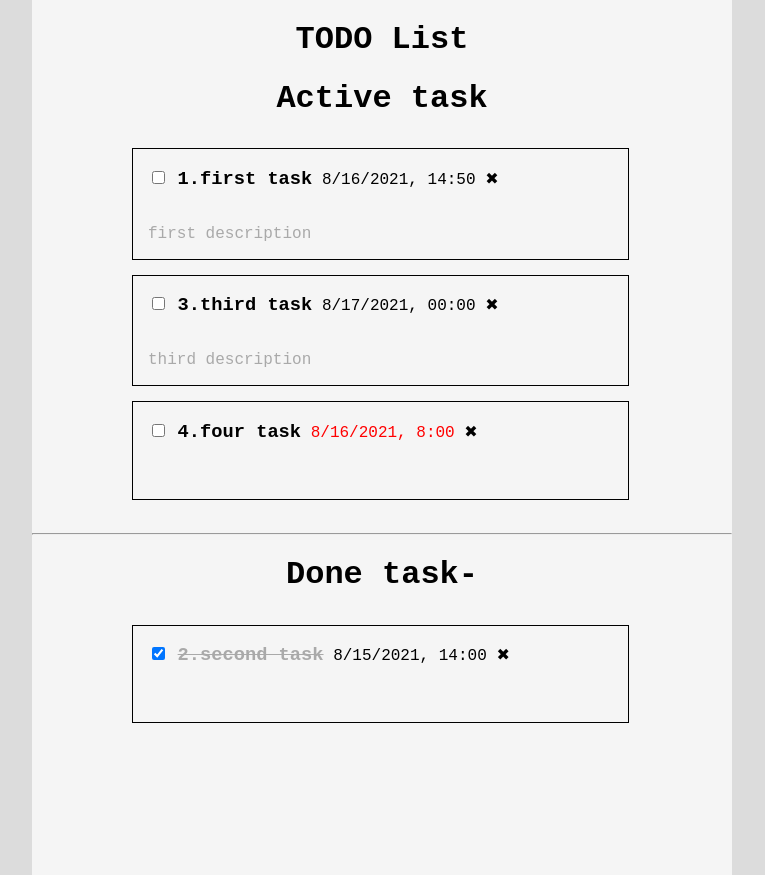
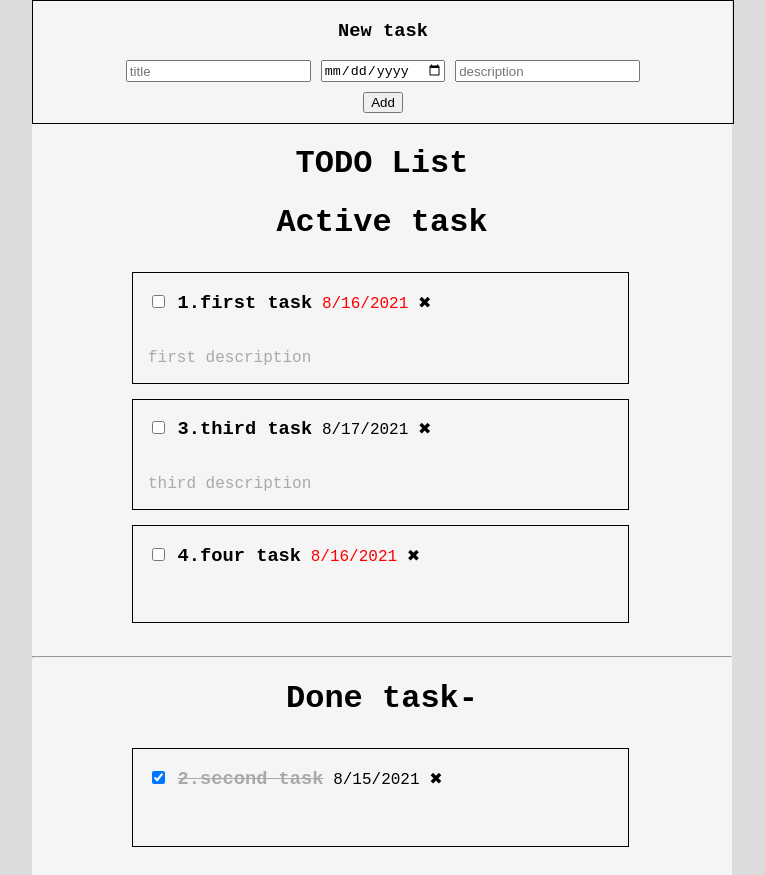
Before and after one commit to SerhiiOrSoratik/todolist-browser, a plain HTML site: page index.html in a window 1280 px wide. Shown: the top 875 px of the page, without its empty margins (258-1023 px from the left). Drawn offline with Linux system fonts and the light colour scheme.

Commit message:
add form

```diff
--- a/index.html
+++ b/index.html
@@ -10,7 +10,19 @@
 </head>
 <body>
     <div class="main">
+
         <div class="todo">
+            <div class=form-container>
+                <form id="task_form">
+                    <h3>New task</h3>
+                    <div class="input-flex">
+                        <input type="text" name="title" placeholder="title">
+                        <input type="date" name="due_date" placeholder="due_date">
+                        <input type="text" name="description" placeholder="description">
+                    </div>
+                    <button type="submit">Add</button>
+                </form>
+            </div>
             <h1 >TODO List</h1>
             <h1>Active task</h1>
         <div id='container' class="container" >
@@ -23,6 +35,9 @@
 
         </div>
     </div>
+
+
+
 </body>
 <script src="script.js"></script>
 </html>
--- a/script.js
+++ b/script.js
@@ -1,105 +1,143 @@
+const inc =
+  (init = 0) =>
+  () =>
+    ++init;
+const genId = inc();
+
+const createTask = (data) => {
+  return {
+    id: genId(),
+    title: data.title,
+    done: false,
+    due_date: data.due_date || "",
+    description: data.description || "",
+  };
+};
+const options = { year: "numeric", month: "numeric", day: "numeric" };
+const date1 = new Date("8/16/2021");
+const date2 = new Date("8/15/2021");
+const date3 = new Date("8/17/2021");
+const date4 = new Date("8/16/2021");
+
 let tasks = [
   {
-        id: 1,
+    id: genId(),
     title: "first task",
     done: false,
-        due_date: "8/16/2021, 14:50",
-        description: "first description"
+    due_date: date1,
+    description: "first description",
   },
   {
-        id: 2,
+    id: genId(),
     title: "second task",
     done: true,
-        due_date: "8/15/2021, 14:00"
+    due_date: date2,
   },
   {
-        id: 3,
+    id: genId(),
     title: "third task",
     done: false,
-        due_date: "8/17/2021, 00:00",
-        description: "third description"
+    due_date: date3,
+    description: "third description",
   },
   {
-        id: 4,
+    id: genId(),
     title: "four task",
     done: false,
-        due_date: "8/16/2021, 8:00",
+    due_date: date4,
   },
 ];
 
 const check = (id) => {
-    let task = tasks.find(task => task.id == id);
+  let task = tasks.find((task) => task.id == id);
   task.done = !task.done;
   document.getElementById(task.id).remove();
-    createDiv(task)
-}
+  createDiv(task);
+};
 
-const container = document.getElementById('container');
+const container = document.getElementById("container");
 
 const createDiv = (task) => {
-    let div = document.createElement('div');
+  let div = document.createElement("div");
   div.className = "task-style";
   div.setAttribute("id", task.id);
   div.innerHTML = createTag(task, checkDate(task.due_date));
   task.done ? container_done.append(div) : container.append(div);
-}
+};
 
 const createTag = (task, dateTag) => {
   let taskTag;
   if (task.done) {
     taskTag = `<input type="checkbox" checked onchange="check(this.parentNode.id)">
-         <h3 style="text-decoration: line-through; color: darkgray;">${task.id + '.' + task.title}</h3>
-         <p>${task.due_date || '' }</p>
+         <h3 style="text-decoration: line-through; color: darkgray;">${
+           task.id + "." + task.title
+         }</h3>
+         <p>${task.due_date.toLocaleDateString("en-US", options) || ""}</p>
          <p class="delete-task" onclick="deleteTask(this.parentNode.id)">✖</p>`;
-    }
-    else {
+  } else {
     taskTag = `<input type="checkbox" onchange="check(this.parentNode.id)">
-        <h3> ${task.id + '.' + task.title}</h3>
+        <h3> ${task.id + "." + task.title}</h3>
         ${dateTag}
-        <p class="delete-task" onclick="deleteTask(this.parentNode.id)">✖</p>`
+        <p class="delete-task" onclick="deleteTask(this.parentNode.id)">✖</p>`;
   }
 
   taskTag += `<br>
-    <p class="description">${task.description || ''}</p>`;
+    <p class="description">${task.description || ""}</p>`;
 
   return taskTag;
-}
+};
 
 const deleteTask = (id) => {
   document.getElementById(id).remove();
   tasks.splice(id, 1);
-}
+};
 
 const checkDate = (date) => {
   let dateTag;
-    if (new Date() >= new Date(date)) {
-        dateTag = `<p class="overdue-task">${date}</p>`;
-    }
-    else if (new Date() < new Date(date)) {
-        dateTag = `<p>${date}</p>`;
-    }
-    else {
-        dateTag = '';
+  if (new Date() > date) {
+    dateTag = `<p class="overdue-task">${date.toLocaleDateString(
+      "en-US",
+      options
+    )}</p>`;
+  } else if (new Date() <= date) {
+    dateTag = `<p>${date.toLocaleDateString("en-US", options)}</p>`;
+  } else {
+    dateTag = "";
   }
   return dateTag;
-}
+};
 
 let isOn = true;
 
 const collapseTab = () => {
-    const container = document.getElementById('container_done');
-    const doneTaskH = document.getElementById('done_task');
+  const container = document.getElementById("container_done");
+  const doneTaskH = document.getElementById("done_task");
   if (isOn) {
-        doneTaskH.innerHTML = 'Done task+';
-        container.style.display = 'none';
-    }
-    else {
-        doneTaskH.innerHTML = 'Done task-';
-        container.style.display = '';
+    doneTaskH.innerHTML = "Done task+";
+    container.style.display = "none";
+  } else {
+    doneTaskH.innerHTML = "Done task-";
+    container.style.display = "";
   }
   isOn = !isOn;
+};
+
+tasks.forEach((task) => {
+  createDiv(task);
+});
+
+const form = document.getElementById("task_form");
+form.addEventListener("submit", () => {
+  event.preventDefault();
+  const newForm = new FormData(form);
+  const data = Object.fromEntries(newForm.entries());
+  if (data.title) {
+    data.due_date = new Date(data.due_date);
+    const task = createTask(data);
+    tasks.push(task);
+    createDiv(task);
+    form.reset();
+  } else {
+    alert("Enter the title");
   }
-
-tasks.forEach(task => {
-    createDiv(task);
-})
+});
--- a/style.css
+++ b/style.css
@@ -1,7 +1,7 @@
 body {
   margin: 0;
   background-color: gainsboro;
-    font-family: 'Courier New', Courier, monospace;
+  font-family: "Courier New", Courier, monospace;
 }
 
 .main {
@@ -48,3 +48,21 @@ h1 {
 .delete-task {
   cursor: pointer;
 }
+
+form {
+  width: 100%;
+  border: 1px solid black;
+  text-align: center;
+}
+
+form button {
+  margin-top: 10px;
+  margin-bottom: 10px;
+}
+
+.input-flex {
+  display: flex;
+  justify-content: center;
+  flex-wrap: wrap;
+  gap: 10px;
+}
```
Lines whose indentation alone changed are shown as unchanged.
